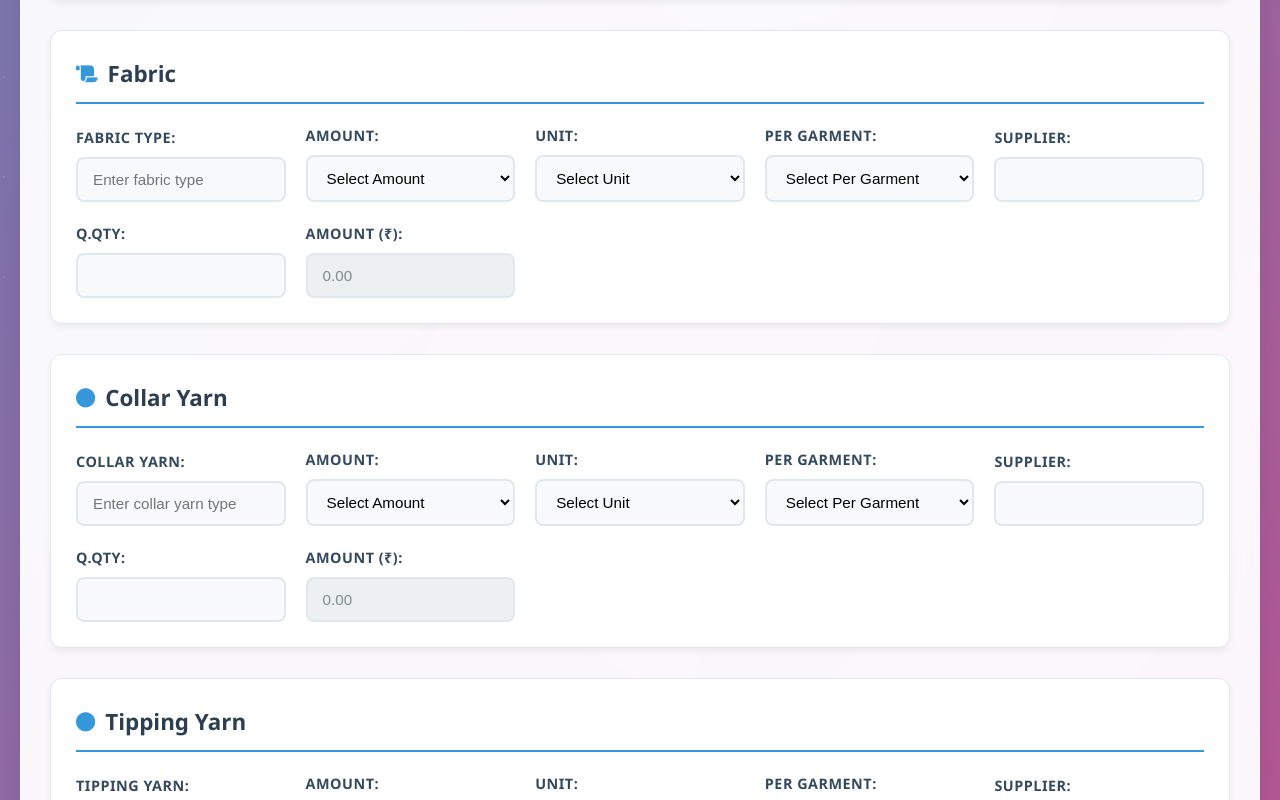
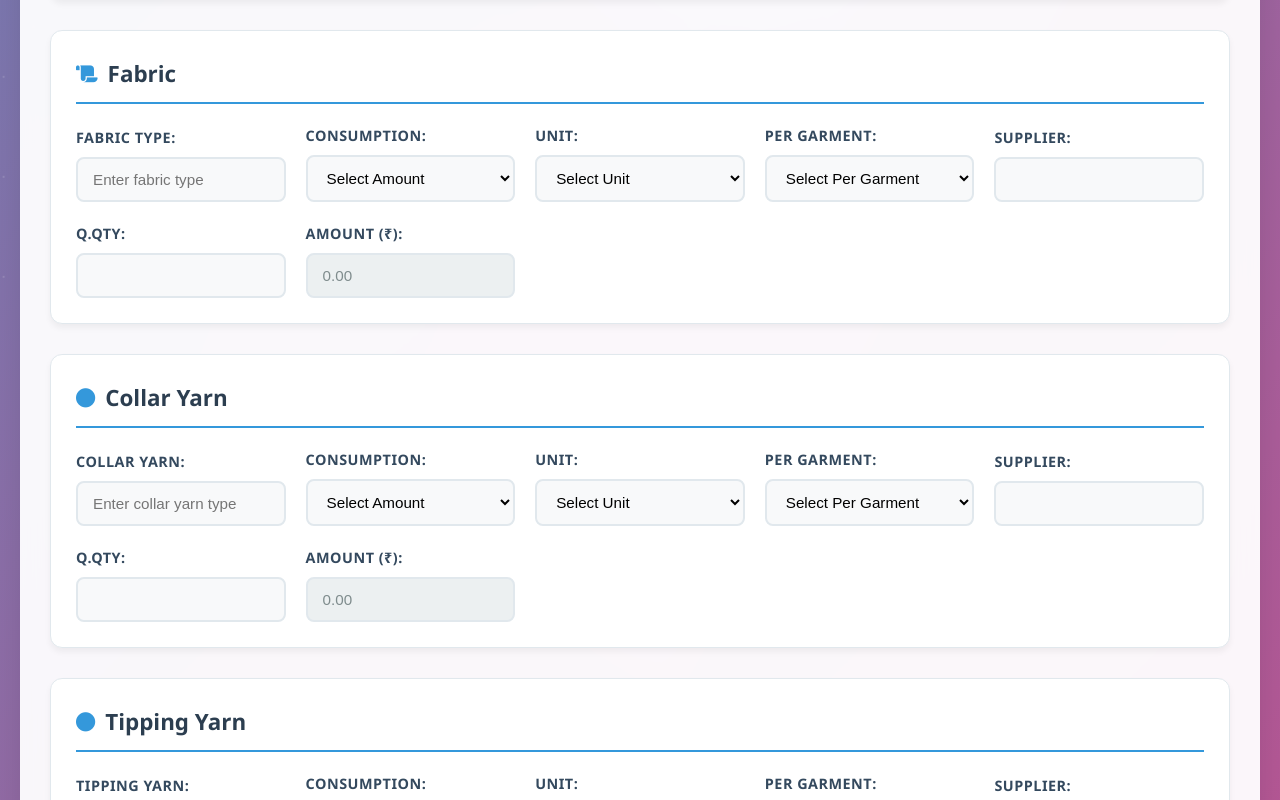
Before and after one commit to Srivignesh12345/Twinklub, a plain HTML site: page index.html in a window 1280 px wide. Shown: the part 440-1240 px from the top of the page. Drawn offline with nearby package versions, Linux system fonts and the light colour scheme.

Commit message:
Second Commit

```diff
--- a/index.html
+++ b/index.html
@@ -42,7 +42,7 @@
                         <input type="text" id="fabricType" name="fabricType" placeholder="Enter fabric type" autocomplete="off" autocorrect="off" autocapitalize="off" spellcheck="false">
                     </div>
                     <div class="form-group">
-                        <label for="fabricAmount">Amount:</label>
+                        <label for="fabricAmount">Consumption:</label>
                         <select id="fabricAmount" name="fabricAmount">
                             <option value="">Select Amount</option>
                             <option value="0.1">0.1</option>
@@ -102,7 +102,7 @@
                         <input type="text" id="collarYarnType" name="collarYarnType" placeholder="Enter collar yarn type" autocomplete="off" autocorrect="off" autocapitalize="off" spellcheck="false">
                     </div>
                     <div class="form-group">
-                        <label for="collarYarnAmount">Amount:</label>
+                        <label for="collarYarnAmount">Consumption:</label>
                         <select id="collarYarnAmount" name="collarYarnAmount">
                             <option value="">Select Amount</option>
                             <option value="0.048">0.048</option>
@@ -161,7 +161,7 @@
                         <input type="text" id="tippingYarnType" name="tippingYarnType" placeholder="Enter tipping yarn type" autocomplete="off" autocorrect="off" autocapitalize="off" spellcheck="false">
                     </div>
                     <div class="form-group">
-                        <label for="tippingYarnAmount">Amount:</label>
+                        <label for="tippingYarnAmount">Consumption:</label>
                         <select id="tippingYarnAmount" name="tippingYarnAmount">
                             <option value="">Select Amount</option>
                             <option value="0.005">0.005</option>
@@ -349,7 +349,7 @@
                         <input type="text" id="buttonMaterial" name="buttonMaterial" placeholder="Enter button material">
                     </div>
                     <div class="form-group">
-                        <label for="buttonAmount">Amount:</label>
+                        <label for="buttonAmount">Consumption:</label>
                         <input type="number" id="buttonAmount" name="buttonAmount" step="0.001" min="0">
                     </div>
                     <div class="form-group">
@@ -447,7 +447,7 @@
                         <input type="text" id="washCareQuality" name="washCareQuality" placeholder="Enter wash care label quality">
                     </div>
                     <div class="form-group">
-                        <label for="washCareAmount">Amount:</label>
+                        <label for="washCareAmount">Consumption:</label>
                         <input type="number" id="washCareAmount" name="washCareAmount" step="0.001" min="0">
                     </div>
                     <div class="form-group">
@@ -504,7 +504,7 @@
                         </select>
                     </div>
                     <div class="form-group">
-                        <label for="wovenSizeAmount">Amount:</label>
+                        <label for="wovenSizeAmount">Consumption:</label>
                         <input type="number" id="wovenSizeAmount" name="wovenSizeAmount" step="0.001" min="0">
                     </div>
                     <div class="form-group">
```
